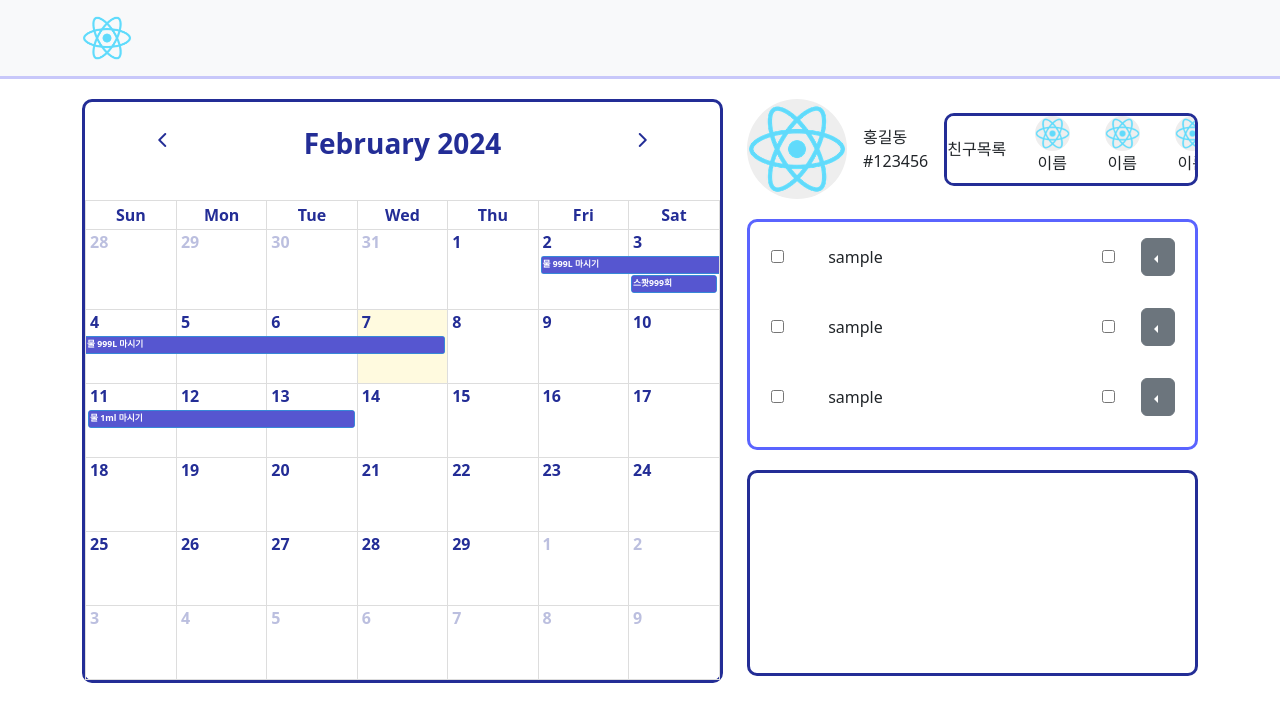
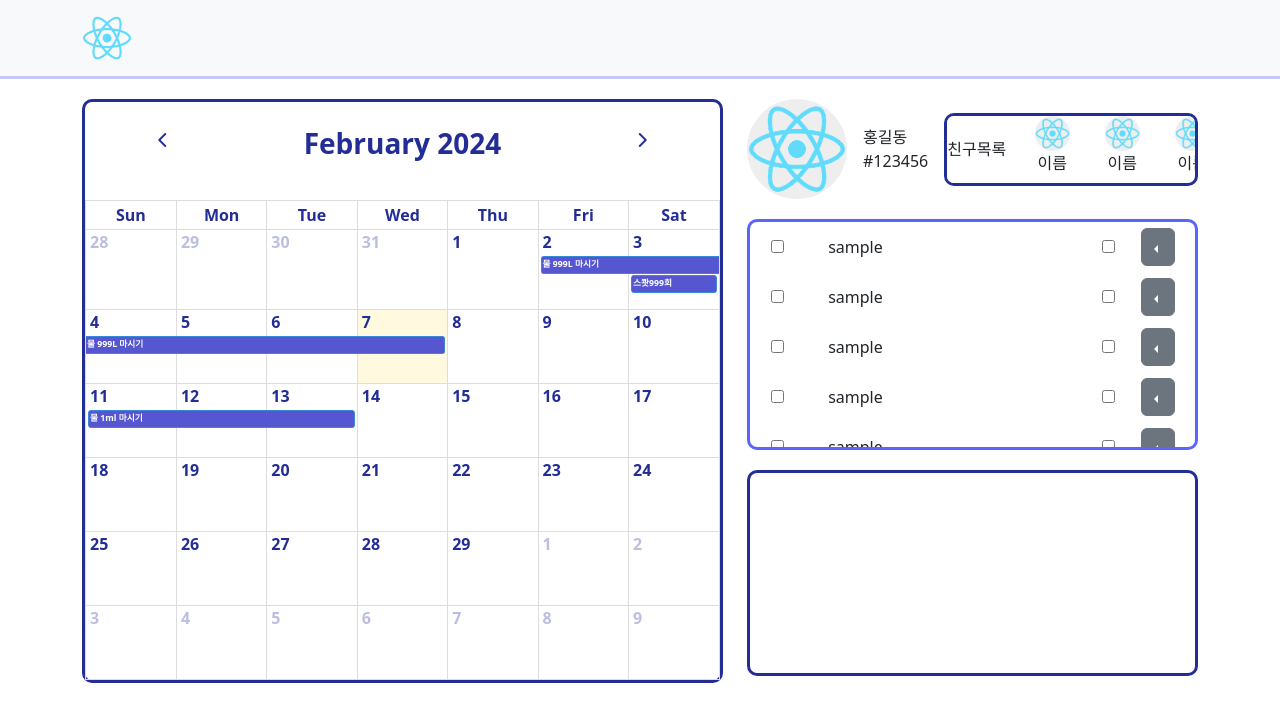
Before and after one commit to seophohoho/PlanIsJustNow-fe, a React (Create React App) app: page /Calender in a window 1280 px wide. Shown: the top 722 px of the page. Built offline with nearby package versions, Linux system fonts and the light colour scheme.

Commit message:
각 스케줄의 크기를 줄임

```diff
--- a/src/styles/CalenderMain.css
+++ b/src/styles/CalenderMain.css
@@ -98,7 +98,7 @@ p{
     width: auto;
     display: flex;
     align-items: center;
-    flex: 0 0 70px;
+    flex: 0 0 50px;
 }
 
 .section-schedule::-webkit-scrollbar {
```
